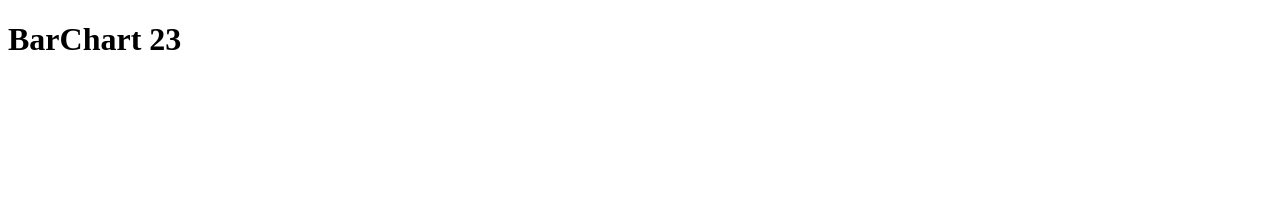
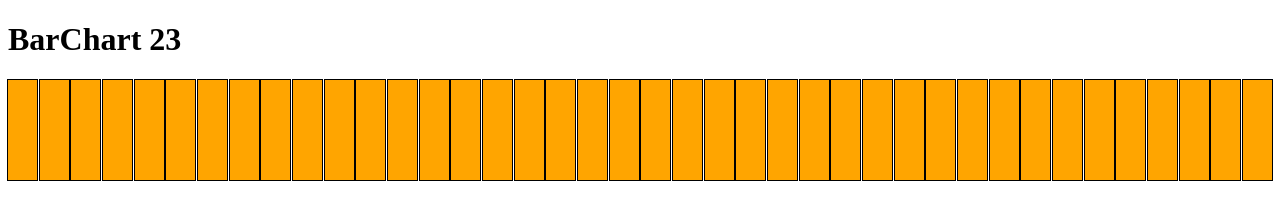
Before and after one commit to petlatkea/Bar-Chart23, a plain HTML site: page index.html in a window 1280 px wide. Drawn offline with Linux system fonts and the light colour scheme.

Commit message:
har lavet 40 søjler i et grid

```diff
--- a/index.html
+++ b/index.html
@@ -11,6 +11,49 @@
 <body>
   <h1>BarChart 23</h1>
 
+  <div id="barchart">
+    <div class="bar"></div>
+    <div class="bar"></div>
+    <div class="bar"></div>
+    <div class="bar"></div>
+    <div class="bar"></div>
+    <div class="bar"></div>
+    <div class="bar"></div>
+    <div class="bar"></div>
+    <div class="bar"></div>
+    <div class="bar"></div>
+    <div class="bar"></div>
+    <div class="bar"></div>
+    <div class="bar"></div>
+    <div class="bar"></div>
+    <div class="bar"></div>
+    <div class="bar"></div>
+    <div class="bar"></div>
+    <div class="bar"></div>
+    <div class="bar"></div>
+    <div class="bar"></div>
+    <div class="bar"></div>
+    <div class="bar"></div>
+    <div class="bar"></div>
+    <div class="bar"></div>
+    <div class="bar"></div>
+    <div class="bar"></div>
+    <div class="bar"></div>
+    <div class="bar"></div>
+    <div class="bar"></div>
+    <div class="bar"></div>
+    <div class="bar"></div>
+    <div class="bar"></div>
+    <div class="bar"></div>
+    <div class="bar"></div>
+    <div class="bar"></div>
+    <div class="bar"></div>
+    <div class="bar"></div>
+    <div class="bar"></div>
+    <div class="bar"></div>
+    <div class="bar"></div>
+  </div>
+
   <script src="script.js"></script>
 </body>
 </html>
--- a/style.css
+++ b/style.css
@@ -0,0 +1,12 @@
+#barchart {
+  display: grid;
+  grid-template-columns: repeat(40,1fr);
+  gap: 2.5px;
+}
+
+.bar {
+  background-color: orange;
+  outline: 1px solid black;
+
+  height: 100px;
+}
```
